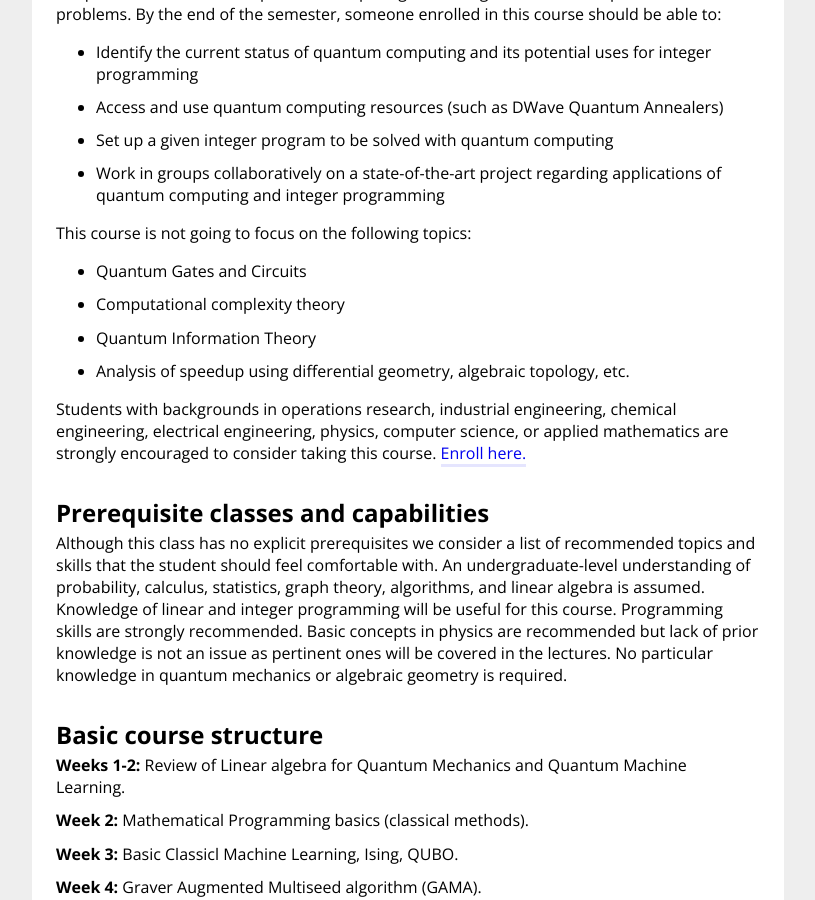
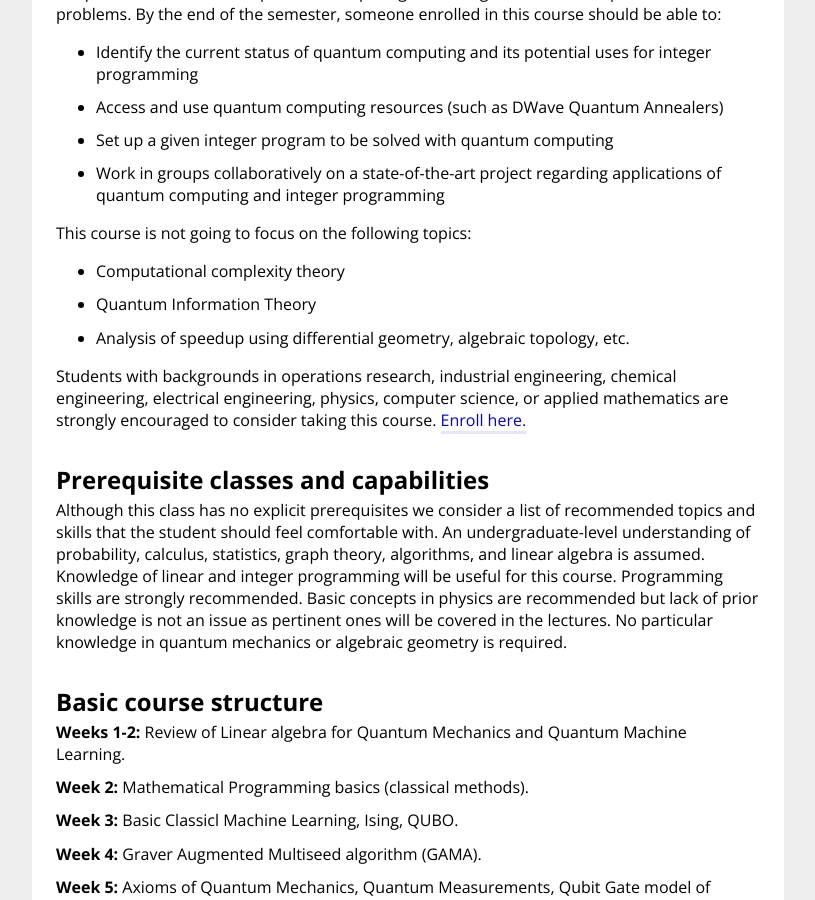
Before and after one commit to bernalde/QuIPML, a Jekyll site: the page built from index.md, in a window 1280 px wide and 900 px high, scrolled down 809 px. Shown: the whole window, without its empty margins (232-1047 px from the left). Built offline with Jekyll 4.4.1, drawn with Linux system fonts in a browser that asks for light colours.

Commit message:
Saqué - Quantum Gates and Circuits de la parte que decía que no lo ibamos a cubrir

```diff
--- a/index.md
+++ b/index.md
@@ -33,7 +33,6 @@ By the end of the semester, someone enrolled in this course should be able to:
 - Work in groups collaboratively on a state-of-the-art project regarding applications of quantum computing and integer programming
 
 This course is not going to focus on the following topics:
-- Quantum Gates and Circuits
 - Computational complexity theory
 - Quantum Information Theory
 - Analysis of speedup using differential geometry, algebraic topology, etc.
```
